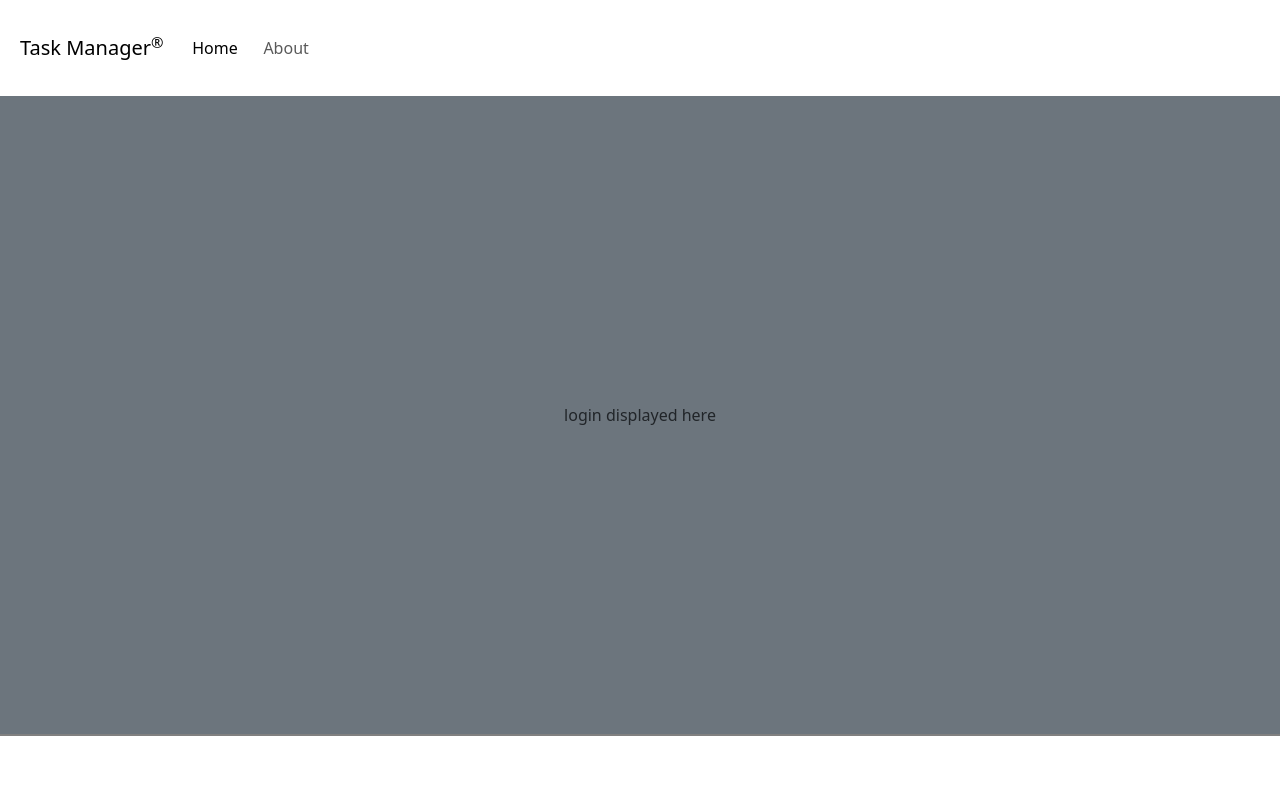
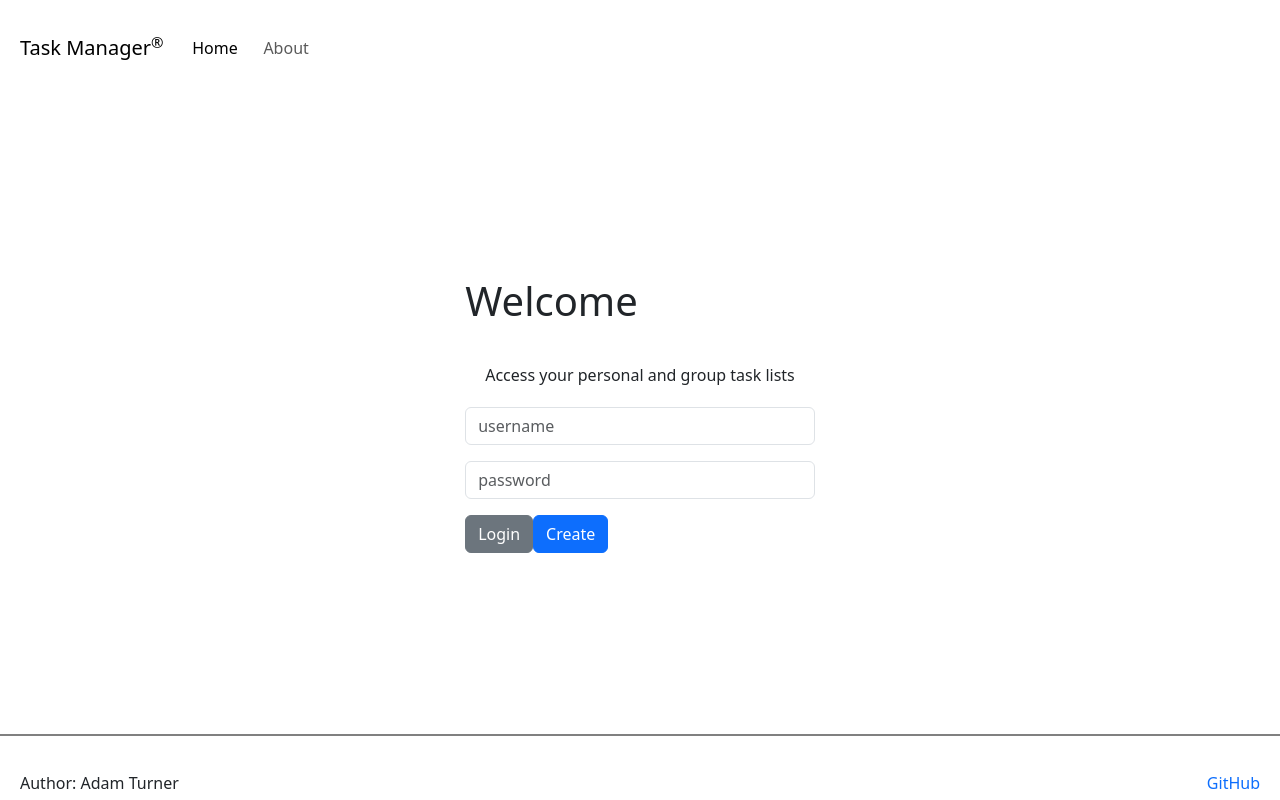
Before and after one commit to adamdturner/startup, a React (Vite) app: page / in a window 1280 px wide. Shown: the top 800 px of the page. Built offline with nearby package versions, Linux system fonts and the light colour scheme.

Commit message:
Login/Home page rendering correctly

```diff
--- a/package.json
+++ b/package.json
@@ -5,7 +5,7 @@
     "preview": "vite preview"
   },
   "devDependencies": {
-    "vite": "^5.2.8"
+    "vite": "^5.2.9"
   },
   "dependencies": {
     "bootstrap": "^5.3.3",
--- a/src/about/about.jsx
+++ b/src/about/about.jsx
@@ -0,0 +1,5 @@
+import React from 'react';
+
+export default function About() {
+
+}
--- a/src/app.css
+++ b/src/app.css
@@ -1,9 +1,13 @@
 /*  This file does the formatting for the main look of each page including headers
 with navigation bars and also the footers. */
 
-body {
+.body {
   display: flex;
   flex-direction: column;
+}
+
+.h1 {
+  align-items: center;
 }
 
 header {
--- a/src/app.jsx
+++ b/src/app.jsx
@@ -1,10 +1,10 @@
 import React from 'react';
 import { BrowserRouter, NavLink, Route, Routes } from 'react-router-dom';
 import { Login } from './login/login';
-import { About } from './about/about.jsx';
-import { MyLists } from './myLists/myLists.jsx';
-import { GroupLists } from './groupLists/groupLists.jsx';
-import { AuthState } from './login/authState';
+import About from './about/about.jsx';
+import MyLists from './myLists/myLists.jsx';
+import GroupLists from './groupLists/groupLists.jsx';
+import { AuthState } from './login/authState.js';
 import 'bootstrap/dist/css/bootstrap.min.css';
 import './app.css';
 
@@ -15,10 +15,10 @@ function App() {
 
   return (
     <BrowserRouter>
-    <body>
+    <div className='body'>
       <header>
         <nav className='navbar'>
-          <a className='navbar-brand'>Task Manager<sup>&reg;</sup></a>
+          <div className='navbar-brand'>Task Manager<sup>&reg;</sup></div>
             <ul className='navbar-nav'>
 
               <li className='nav-item'>
@@ -46,27 +46,13 @@ function App() {
       </header>
 
       <Routes>
-        <Route
-          path='/'
-          element={
-            <Login
-              userName={userName}
-              authState={authState}
-              onAuthChange={(userName, authState) => {
-                setAuthState(authState);
-                setUserName(userName);
-              }}
-            />
-          }
-          exact
-        />
+        <Route path='/' element={ <Login userName={userName} authState={authState} onAuthChange={(userName, authState) => {
+                setAuthState(authState); setUserName(userName); }} /> } exact />
         <Route path='/myLists' element={<MyLists />} />
         <Route path='/groupLists' element={<GroupLists />} />
         <Route path='/about' element={<About />} />
         <Route path='*' element={<NotFound />} />
       </Routes>
-
-      <main>App components go here</main>
 
       <footer>
         <hr />
@@ -75,7 +61,7 @@ function App() {
         <a href='https://github.com/webprogramming260/simon-react'>GitHub</a>
       </footer>
 
-    </body>
+    </div>
     </BrowserRouter>
   );
 }
--- a/src/groupLists/groupLists.jsx
+++ b/src/groupLists/groupLists.jsx
@@ -0,0 +1,5 @@
+import React from 'react';
+
+export default function GroupLists() {
+
+}
--- /dev/null
+++ b/src/login/authenticated.jsx
@@ -0,0 +1,34 @@
+import React from 'react';
+import { useNavigate } from 'react-router-dom';
+
+import Button from 'react-bootstrap/Button';
+import '../app.css';
+
+export function Authenticated(props) {
+  const navigate = useNavigate();
+
+  function logout() {
+    fetch(`/api/auth/logout`, {
+      method: 'delete',
+    })
+      .catch(() => {
+        // Logout failed. Assuming offline
+      })
+      .finally(() => {
+        localStorage.removeItem('userName');
+        props.onLogout();
+      });
+  }
+
+  return (
+    <div>
+      <p>Access your personal and group task lists</p>
+      <div className='playerName'>{props.userName}</div>
+      <Button variant='secondary' onClick={() => navigate('/play')}>My Lists</Button>
+      <Button variant='secondary' onClick={() => navigate('/play')}>Group Lists</Button>
+      <Button variant='primary' onClick={() => logout()}>
+        Logout
+      </Button>
+    </div>
+  );
+}
--- a/src/login/login.jsx
+++ b/src/login/login.jsx
@@ -1,11 +1,28 @@
 import React from 'react';
-import { useNavigate } from 'react-router-dom';
-import Button from 'react-bootstrap/Button';
 
-export function Login() {
+import { Unauthenticated } from './unauthenticated';
+import { Authenticated } from './authenticated';
+import { AuthState } from './authState';
+
+import '../app.css';
+
+export function Login({ userName, authState, onAuthChange }) {
   return (
-    <main className='container-fluid bg-secondary text-center'>
-      <div>login displayed here</div>
+    <main className='main'>
+      <div>
+        {authState !== AuthState.Unknown && <h1>Welcome</h1>}
+        {authState === AuthState.Authenticated && (
+          <Authenticated userName={userName} onLogout={() => onAuthChange(userName, AuthState.Unauthenticated)} />
+        )}
+        {authState === AuthState.Unauthenticated && (
+          <Unauthenticated
+            userName={userName}
+            onLogin={(loginUserName) => {
+              onAuthChange(loginUserName, AuthState.Authenticated);
+            }}
+          />
+        )}
+      </div>
     </main>
   );
 }
--- /dev/null
+++ b/src/login/messageDialog.jsx
@@ -0,0 +1,15 @@
+import React from 'react';
+
+import Button from 'react-bootstrap/Button';
+import Modal from 'react-bootstrap/Modal';
+
+export function MessageDialog(props) {
+  return (
+    <Modal {...props} show={props.message} centered>
+      <Modal.Body>{props.message}</Modal.Body>
+      <Modal.Footer>
+        <Button onClick={props.onHide}>Close</Button>
+      </Modal.Footer>
+    </Modal>
+  );
+}
--- /dev/null
+++ b/src/login/unauthenticated.jsx
@@ -0,0 +1,65 @@
+import React from 'react';
+
+import Button from 'react-bootstrap/Button';
+import {MessageDialog} from './messageDialog';
+import '../app.css';
+
+export function Unauthenticated(props) {
+  const [userName, setUserName] = React.useState(props.userName);
+  const [password, setPassword] = React.useState('');
+  const [displayError, setDisplayError] = React.useState(null);
+
+  async function loginUser() {
+    loginOrCreate(`/api/auth/login`);
+  }
+
+  async function createUser() {
+    loginOrCreate(`/api/auth/create`);
+  }
+
+  async function loginOrCreate(endpoint) {
+    const response = await fetch(endpoint, {
+      method: 'post',
+      body: JSON.stringify({email: userName, password: password}),
+      headers: {
+        'Content-type': 'application/json; charset=UTF-8',
+      },
+    });
+    if (response?.status === 200) {
+      localStorage.setItem('userName', userName);
+      props.onLogin(userName);
+    } else {
+      const body = await response.json();
+      setDisplayError(`⚠ Error: ${body.msg}`);
+    }
+  }
+
+  return (
+    <>
+      <div>
+      <p>Access your personal and group task lists</p>
+        <div className='input-group mb-3'>
+          <input
+            className='form-control'
+            type='text'
+            value={userName}
+            onChange={(e) => setUserName(e.target.value)}
+            placeholder='username'
+          />
+        </div>
+        <div className='input-group mb-3'>
+          <input
+            className='form-control'
+            type='password'
+            onChange={(e) => setPassword(e.target.value)}
+            placeholder='password'
+          />
+        </div>
+        <Button variant='secondary' onClick={() => loginUser()}>Login</Button>
+        <Button variant='primary' onClick={() => createUser()}>Create</Button>
+      </div>
+
+      <MessageDialog message={displayError} onHide={() => setDisplayError(null)} />
+    </>
+  );
+}
--- a/src/myLists/myLists.jsx
+++ b/src/myLists/myLists.jsx
@@ -0,0 +1,5 @@
+import React from 'react';
+
+export default function MyLists() {
+
+}
```
Also changed, not shown: 1 other file (tests, documents, lock files or other folders).
